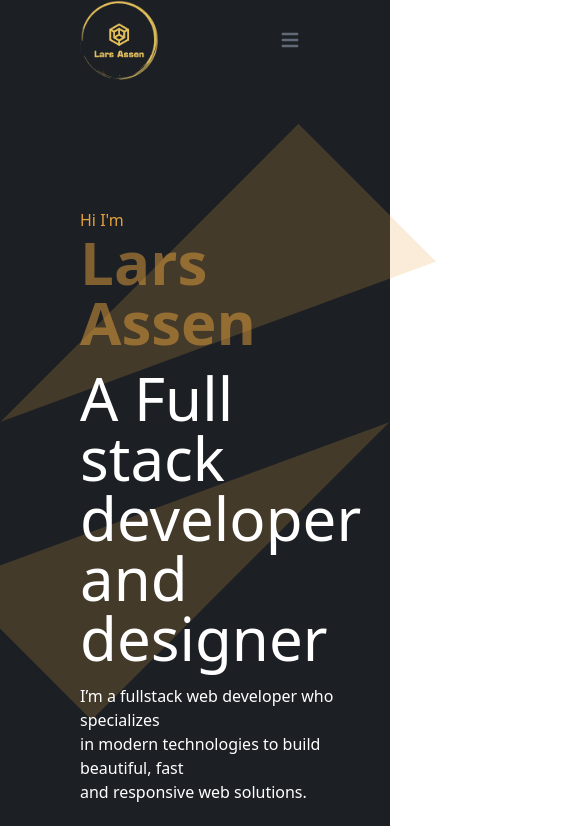
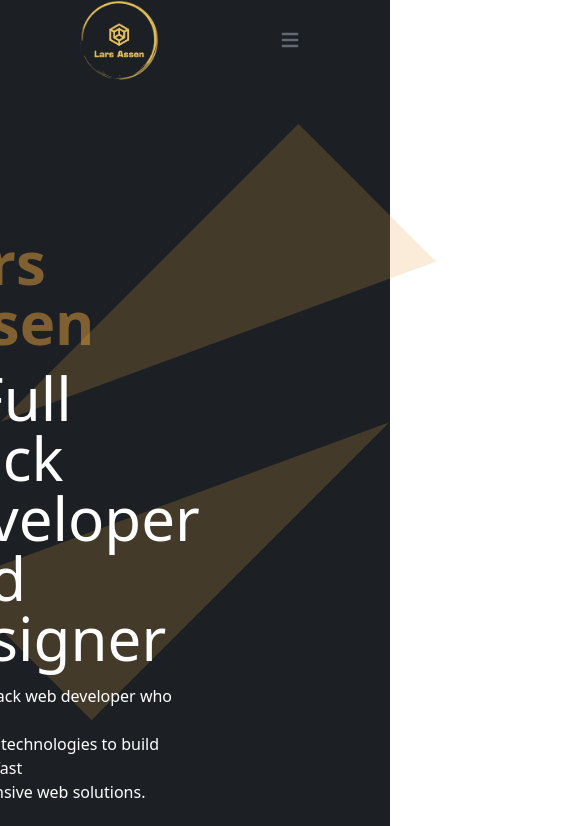
Before and after one commit to LarsAssen/portfolio-lars, a Next.js app: page / in a window 390 px wide. Shown: the top 826 px of the page, 585 px wide, since content can reach past the window. Built offline with nearby package versions, Linux system fonts and the light colour scheme.

Commit message:
mobile fixes

```diff
--- a/components/molecules/hero/Hero.tsx
+++ b/components/molecules/hero/Hero.tsx
@@ -54,7 +54,7 @@ const Hero: React.FC<Props> = ({
 
   return (
     <div
-      className="h-screen relative justify-between bg-cover bg-center bg-opacity-10"
+      className="h-screen relativ bg-cover bg-center bg-opacity-10"
       id='hero'
     >
 
@@ -69,7 +69,7 @@ const Hero: React.FC<Props> = ({
         style={{ clipPath: 'polygon(100% 100%, 0 100%, 100% 0)' }}
       ></div>
 
-      <div className='top-52 mx-20 relative flex flex-row items-center '>
+      <div className='top-52 mx-20 relative flex flex-col lg:flex-row items-center '>
       <div className="flex flex-col justify-center mr-64 max-w-mds">
         <div ref={ref}>
         <motion.div
@@ -98,7 +98,7 @@ const Hero: React.FC<Props> = ({
         </div>
       </div>
         <div className='flex relative ml-auto flex-col justify-center'>
-        <div className="absolute top-4 left-4 w-full h-full border-solid border-4 border-primary"></div>
+        <div className="absolute lg:top-4 lg:left-4 w-full h-full border-solid border-4 border-primary"></div>
           <Image className='z-10' src={imageUrl} alt="Hero" width={500} height={500} />
           </div>
       </div>
```
